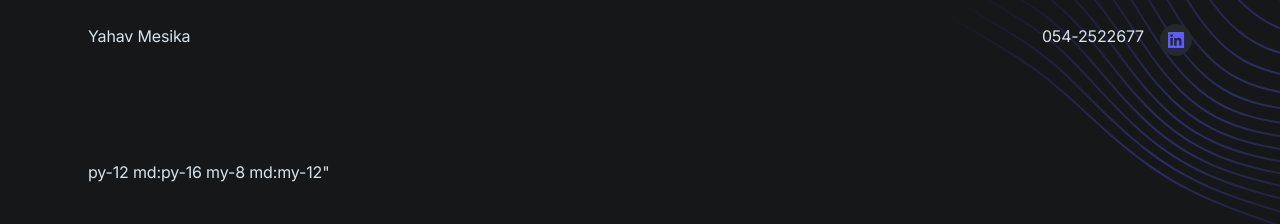
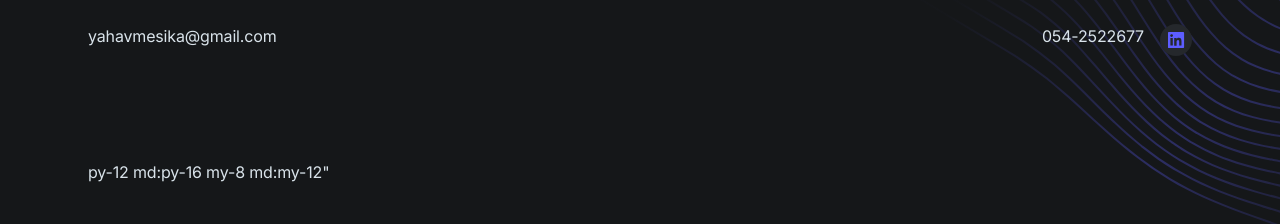
Before and after one commit to YahavMesika/portfolio, a Next.js app: page / in a window 1280 px wide. Shown: the top 224 px of the page. Built offline with nearby package versions, Linux system fonts and the light colour scheme.

Commit message:
Update header.tsx

```diff
--- a/components/ui/header.tsx
+++ b/components/ui/header.tsx
@@ -9,7 +9,7 @@ export default function Header() {
           {/* Site branding */}
           <div className="shrink-0 mr-2 mb-2">
             {/* Logo */}
-            <p>Yahav Mesika </p>
+            <p> yahavmesika@gmail.com </p>
           </div>
 
           <div className="md:flex md:items-center md:justify-between">
```
